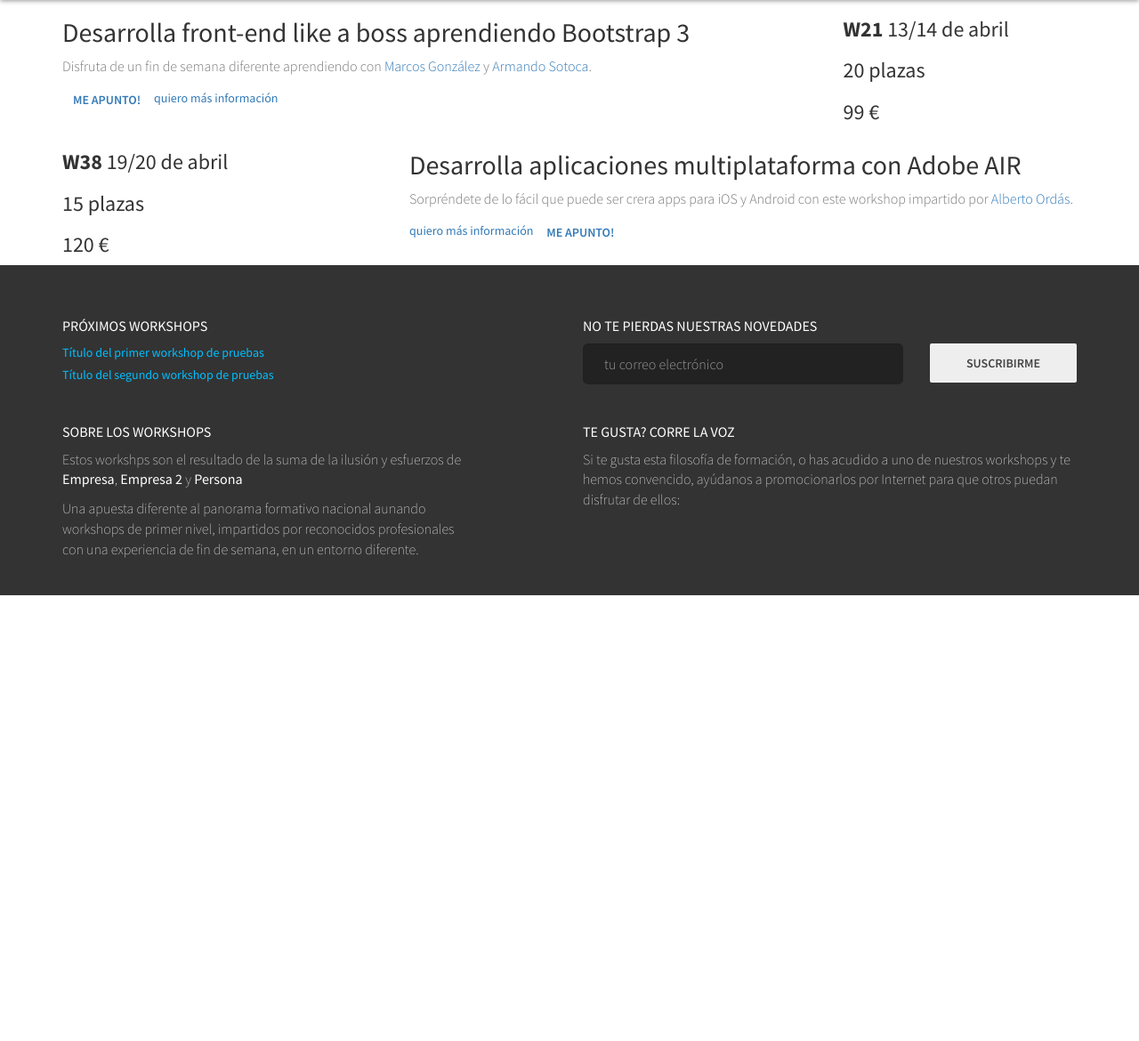
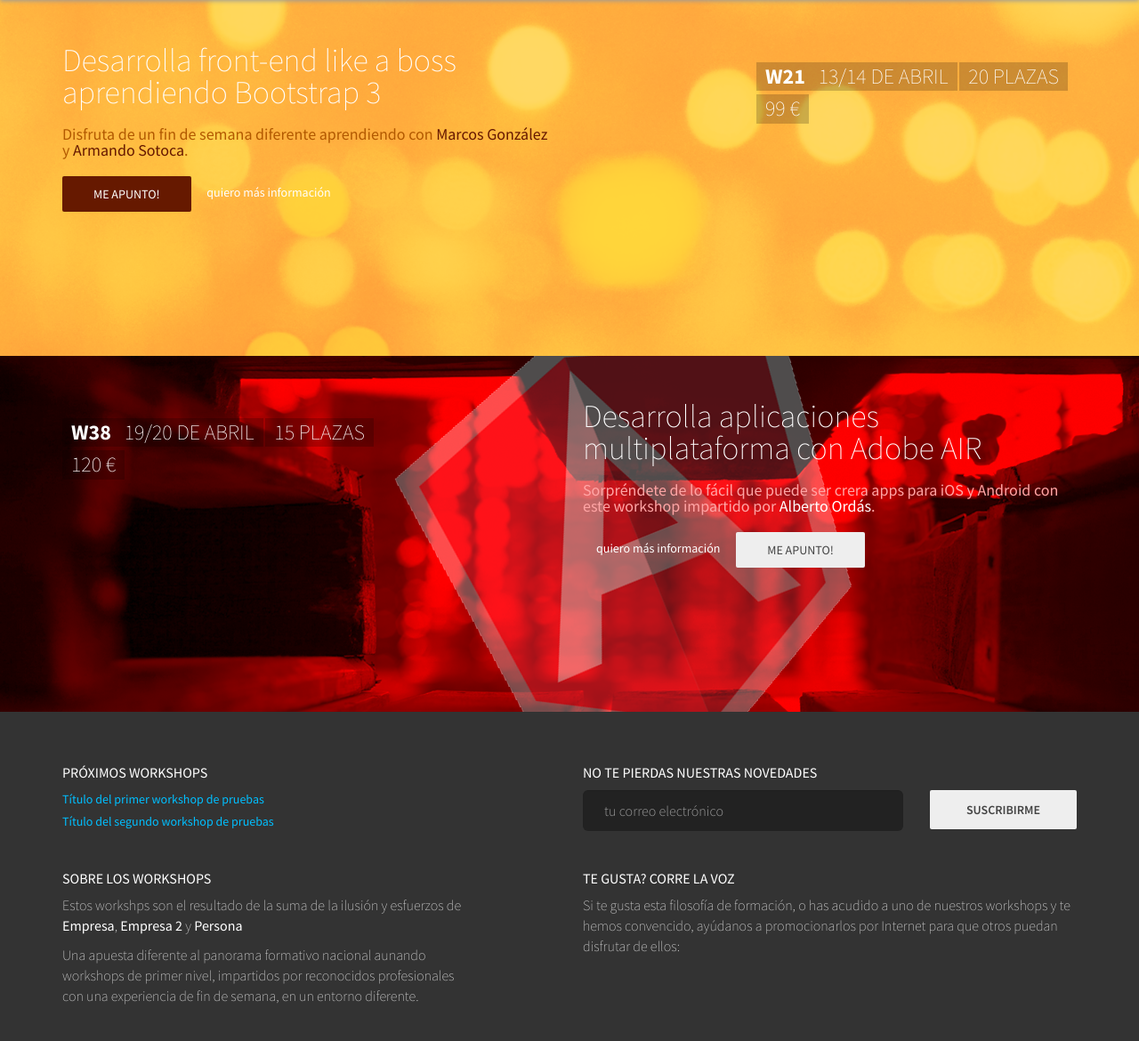
Before and after one commit to devsantoshm/bs-paginaweb, a PHP site: page / in a window 1280 px wide. Shown: the part 80-1250 px from the top of the page at 89% size. Before the commit the page ends 749 px from the top, so only its background shows below. Run offline with PHP 8.4, Linux system fonts and the light colour scheme; some libraries are stand-ins or nearby versions.

Commit message:
Estilos al contenido central de index

```diff
--- a/css/workshops.css
+++ b/css/workshops.css
@@ -0,0 +1,91 @@
+.workshop {
+	width: 100%;
+	min-height: 400px;
+	padding: 50px 0;
+	background-position: 0 0;
+	background-repeat: no-repeat;
+	background-size: cover;
+	font-weight: 300;
+}
+.workshop p {
+	font-size: 18px;
+	font-size: 1.8rem;
+}
+.workshop a,
+.workshop a:hover {
+	color: #fff;
+	font-weight: 400;
+}
+.main-info h2 {
+	margin: 0 0 20px 0;
+	font-size: 36px;
+	font-size: 3.6rem;
+	line-height: 36px;
+	line-height: 3.6rem;
+	color: #fff;
+	font-weight: 200;
+}
+.main-info p {
+	margin-bottom: 20px;
+	font-size: 18px;
+	font-size: 1.8rem;
+	line-height: 18;
+	line-height: 1.8rem;
+	font-weight: 400;
+}
+.date-info {
+	margin-top: 20px;
+}
+.date-info h3 {
+	display: inline-block;
+	padding: 3px 10px;
+	margin: 0 0 4px 0;
+	color: #fff;
+	font-weight: 200;
+	text-transform: uppercase;
+    background-color: rgb(0, 0, 0);
+    background-color: rgba(0, 0, 0, 0.2);
+    /* For IE 8*/
+    -ms-filter: "progid:DXImageTransform.Microsoft.gradient(startColorstr=#aa000000, endColorstr=#aa000000)";
+}
+.date-info h3 > strong {
+	margin-right: 10px;
+}
+.workshop .btn,
+.workshop .btn:hover {
+	padding: 10px 35px;
+	color: #fff;
+}
+.more-info-link {
+	margin: 0 15px;
+}
+#w1 {
+	background-image: url('../img/bg_ws_01.png');
+}
+	#w1 p {
+		color: #B25900;
+	}
+
+	#w1 p > a {
+		color: #661900;
+	}
+
+	#w1 .btn {
+		background-color: #661900;
+	}
+
+#w2 {
+	background-image: url('../img/bg_ws_02.png');
+}
+	#w2 p {
+		color: #FFA5A5;
+	}
+
+	#w2 p > a {
+		color: #fff;
+	}
+
+	#w2 .btn {
+		color: #444;
+		background-color: #eee;
+	}
--- a/index.php
+++ b/index.php
@@ -3,6 +3,7 @@
 <head>
 	<meta charset="UTF-8">
 	<?php include 'inc/head_common.php'; ?>
+	<link rel="stylesheet" href="css/workshops.css">
 	<title>Workshops con Bootstrap 3</title>
 </head>
 <body>
@@ -12,13 +13,13 @@
 		<article id="w1" class="workshop workshop-left">
 			<div class="container">
 				<div class="row">
-					<div class="col-xs-8 main-info">
+					<div class="col-xs-6 main-info">
 						<h2>Desarrolla front-end like a boss aprendiendo Bootstrap 3</h2>
 						<p>Disfruta de un fin de semana diferente aprendiendo con <a href="#">Marcos González</a> y <a href="#">Armando Sotoca</a>.</p>
 						<a href="detail.php" class="btn btn-custom">ME APUNTO!</a>
 						<a href="detail.php" class="more-info-link">quiero más información</a>
 					</div>
-					<div class="col-xs-3 col-xs-offset-1 date-info">
+					<div class="col-xs-4 col-xs-offset-2 date-info">
 						<h3 class="highlighted"><strong>W21</strong> 13/14 de abril</h3>
 						<h3 class="highlighted">20 plazas</h3>
 						<h3 class="highlighted">99 €</h3>
@@ -29,12 +30,12 @@
 		<article id="w2" class="workshop workshop-right">
 			<div class="container">
 				<div class="row">
-					<div class="col-xs-3 date-info">
+					<div class="col-xs-4 date-info">
 						<h3 class="highlighted"><strong>W38</strong> 19/20 de abril</h3>
 						<h3 class="highlighted">15 plazas</h3>
 						<h3 class="highlighted">120 €</h3>
 					</div>
-					<div class="col-xs-8 col-xs-offset-1 main-info">
+					<div class="col-xs-6 col-xs-offset-2 main-info">
 						<h2>Desarrolla aplicaciones multiplataforma con Adobe AIR</h2>
 						<p>Sorpréndete de lo fácil que puede ser crera apps para iOS y Android con este workshop impartido por <a href="#">Alberto Ordás</a>.</p>
 						<a href="detail.php" class="more-info-link">quiero más información</a>
```
